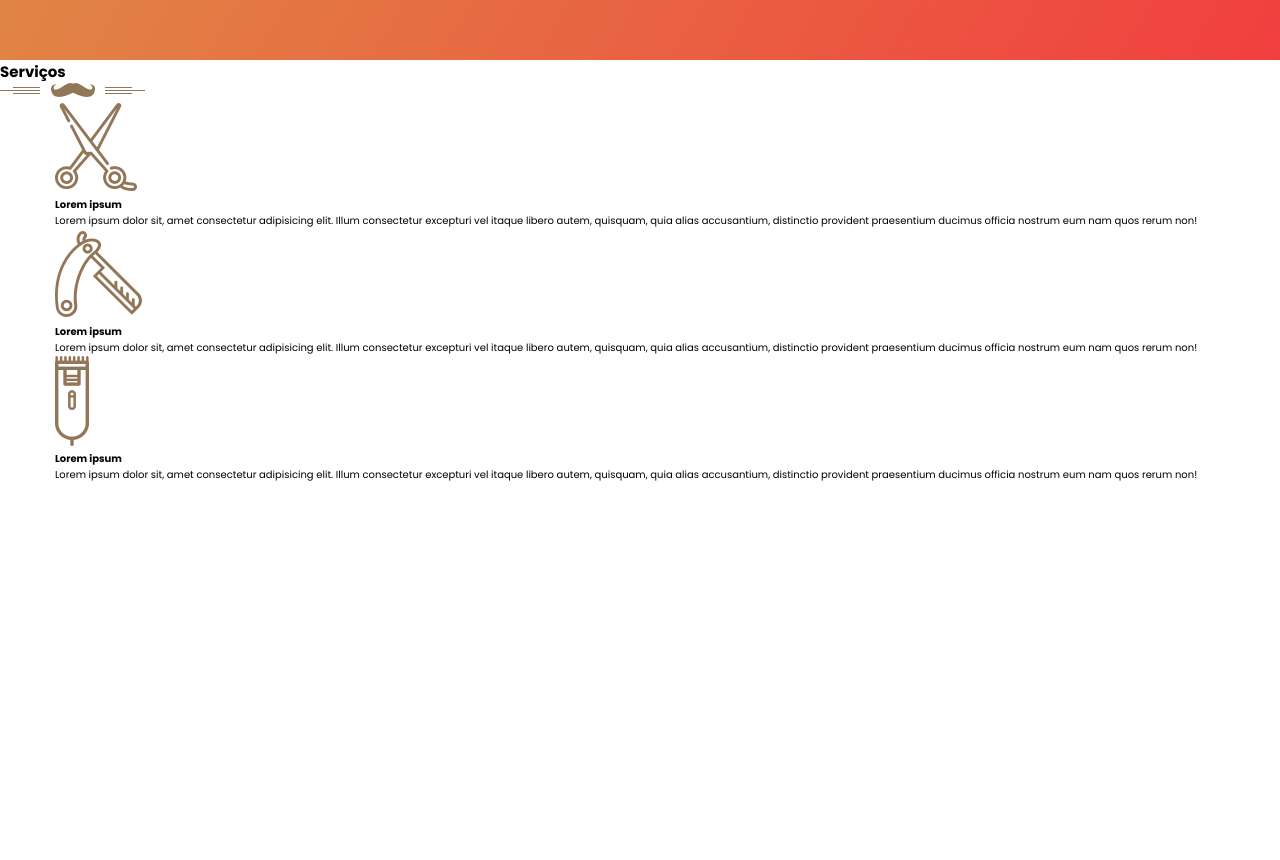
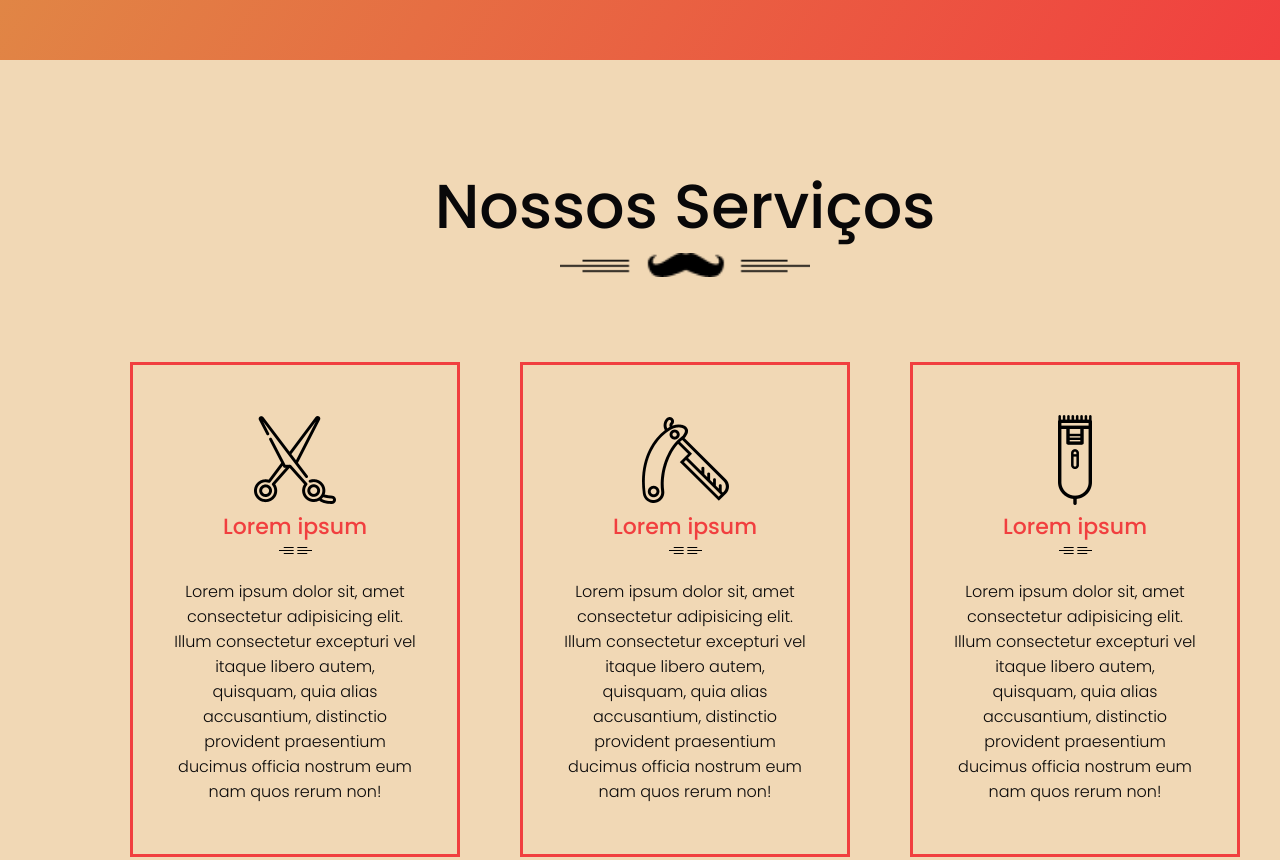
Before and after one commit to Matheus-Ferreira-Dev/Landing-page-BarberShop, a plain HTML site: page index.html in a window 1280 px wide. Shown: the part 1560-2420 px from the top of the page. Before the commit the page ends 2043 px from the top, so only its background shows below. Drawn offline with Linux system fonts and the light colour scheme.

Commit message:
section services finished

```diff
--- a/assets/css/style.css
+++ b/assets/css/style.css
@@ -259,3 +259,52 @@ About - seção sobre
     display: flex;
     justify-content: space-around;
 }
+
+/****************
+Services - seção serviços
+******************/
+.services {
+    padding: 10rem ;
+    text-align: center;
+    color: var(--black);
+    background-color: #db9d4766;
+}
+
+.services h2 {
+    font-size: 6.2rem;
+    font-weight: 500;
+}
+
+.services .border {
+    width: 250px;
+    filter: brightness(0);
+}
+
+.services .cards {
+    margin-top: 5rem;
+    display: flex;
+    justify-content: space-between;
+}
+
+.services .cards img {
+    filter: brightness(0);
+}
+
+.services .cards .card {
+    border: 3px solid var(--primary);
+    padding: 5rem 4rem;
+    margin: 3rem;
+}
+
+.services .cards .card h4 {
+    font-size: 2.2rem;
+    font-weight: 500;
+    color: var(--primary);
+}
+
+.services .cards .card p {
+    font-size: 1.6rem;
+    font-weight: 300;
+    margin-top: 2rem;
+    line-height: 25px;
+}
--- a/index.html
+++ b/index.html
@@ -84,13 +84,14 @@
         </div>
     </section>
     <section class="services">
-        <h2>Serviços</h2>
-        <img src="assets/images/heading-ic.png" alt="">
         <div class="container">
+            <h2> Nossos Serviços</h2>
+            <img  class="border" src="assets/images/heading-ic.png" alt="">
             <div class="cards">
                 <div class="card">
                     <img src="assets/images/classic-cut.png" alt="tesoura">
                     <h4>Lorem ipsum</h4>
+                    <img src="assets/images/head-line-ic.png" alt="">
                     <p>Lorem ipsum dolor sit, amet consectetur adipisicing elit. Illum consectetur excepturi vel itaque
                         libero autem, quisquam, quia alias accusantium, distinctio provident praesentium ducimus officia
                         nostrum eum nam quos rerum non!</p>
@@ -99,6 +100,7 @@
                 <div class="card">
                     <img src="assets/images/clipper-cut.png" alt="tesoura">
                     <h4>Lorem ipsum</h4>
+                    <img src="assets/images/head-line-ic.png">
                     <p>Lorem ipsum dolor sit, amet consectetur adipisicing elit. Illum consectetur excepturi vel itaque
                         libero autem, quisquam, quia alias accusantium, distinctio provident praesentium ducimus officia
                         nostrum eum nam quos rerum non!</p>
@@ -107,6 +109,7 @@
                 <div class="card">
                     <img src="assets/images/razoe-shaver.png" alt="tesoura">
                     <h4>Lorem ipsum</h4>
+                    <img src="assets/images/head-line-ic.png">
                     <p>Lorem ipsum dolor sit, amet consectetur adipisicing elit. Illum consectetur excepturi vel itaque
                         libero autem, quisquam, quia alias accusantium, distinctio provident praesentium ducimus officia
                         nostrum eum nam quos rerum non!</p>
```
